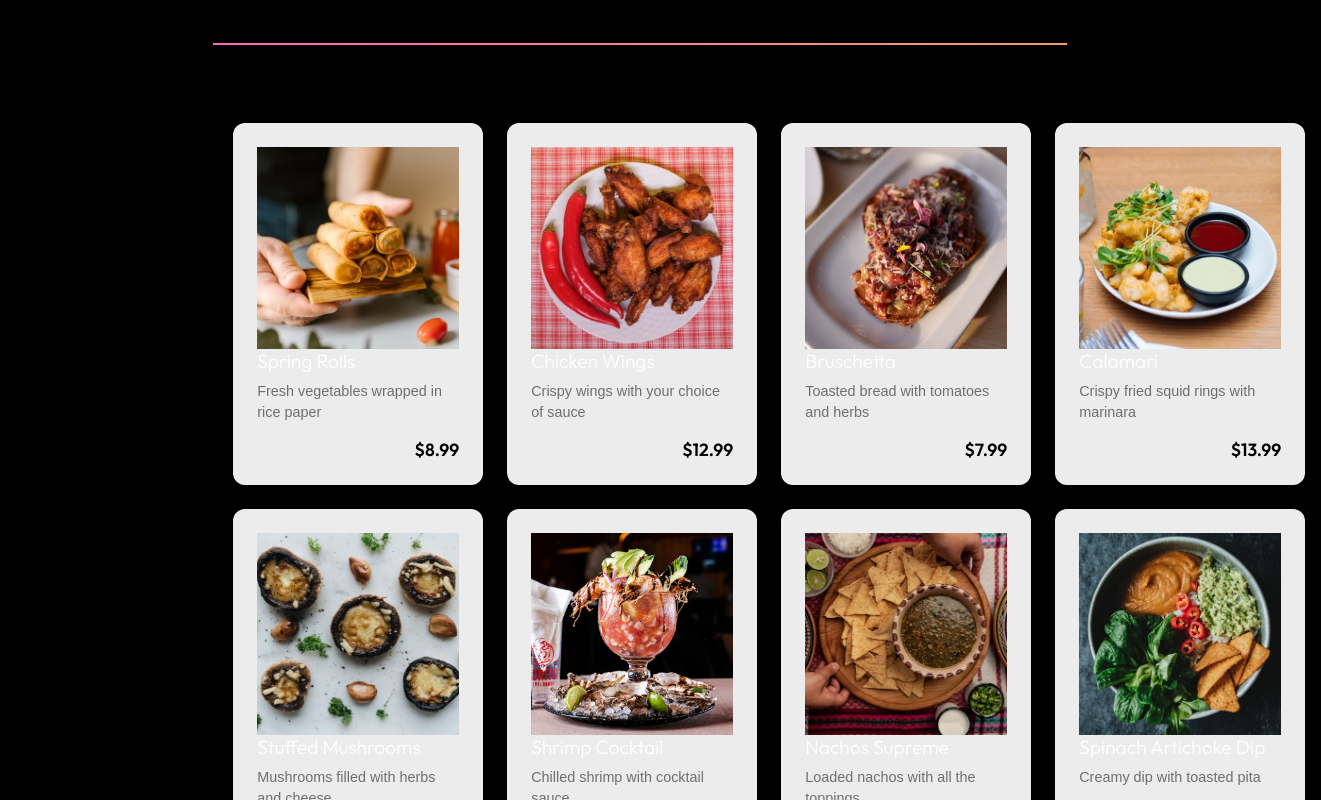
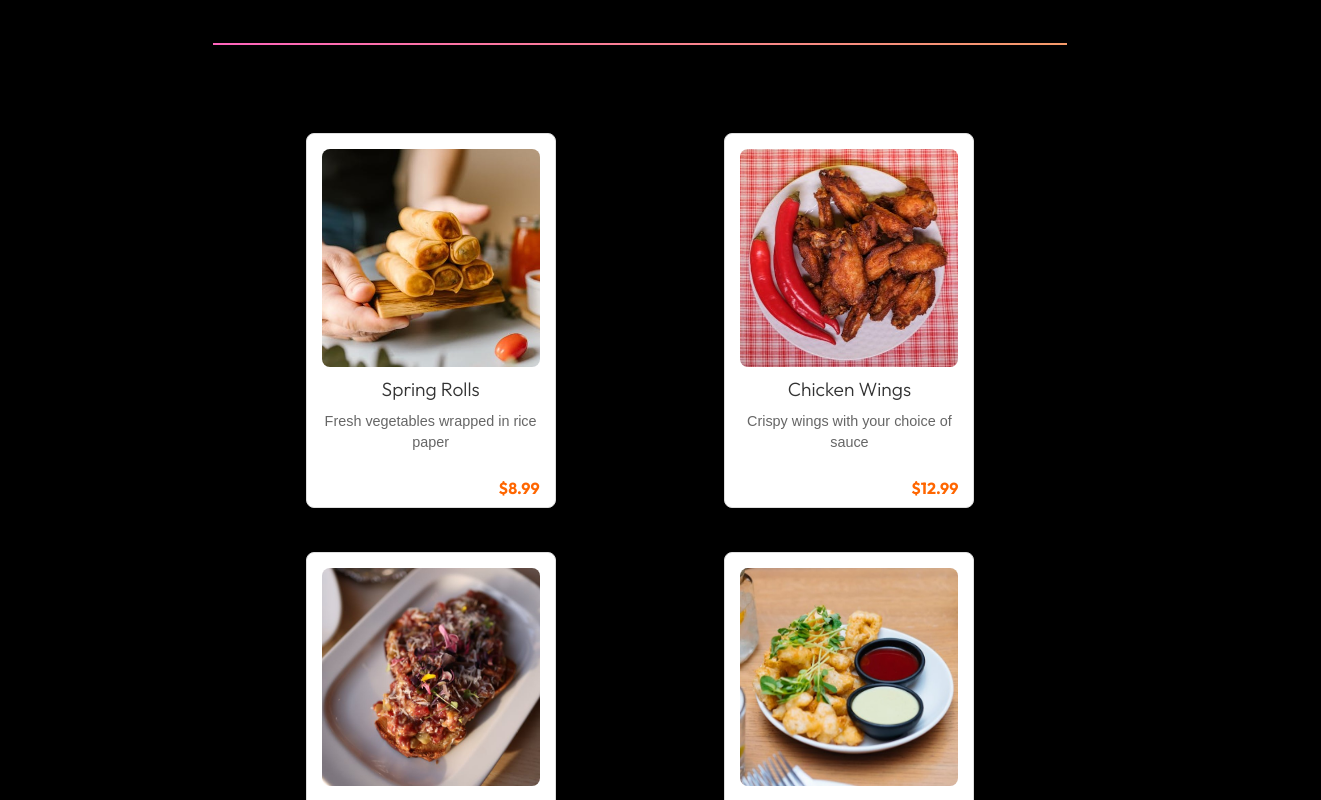
Before and after one commit to Avishka-Weerasekara/GUI, a React (Vite) app in the folder HTML/frontend/: page /menu in a window 1280 px wide. Shown: the part 620-1420 px from the top of the page, 1321 px wide, since content can reach past the window. Built offline with nearby package versions, Linux system fonts and the light colour scheme.

Commit message:
Edit menu

```diff
--- a/HTML/frontend/src/components/FoodDisplay/FoodDisplay.css
+++ b/HTML/frontend/src/components/FoodDisplay/FoodDisplay.css
@@ -32,3 +32,50 @@
     color: #000000;
     font-size: 0.9em;
 }
+.menu-items {
+    display: flex;
+    flex-wrap: wrap;
+    justify-content: space-around;
+    width: 100%;
+}
+
+.menu-item {
+    background-color: #ffffff;
+    border: 1px solid #dddddd;
+    border-radius: 8px;
+    box-shadow: 0 2px 4px rgba(0, 0, 0, 0.1);
+    margin: 10px;
+    padding: 15px;
+    width: 250px;
+    height: 375px;
+    text-align: center;
+    transition: transform 0.2s;
+}
+
+.menu-item:hover {
+    transform: scale(1.05);
+}
+
+.menu-item-image {
+    max-width: 100%;
+    border-radius: 8px;
+}
+
+.menu-item-content h3 {
+    font-size: 1.2em;
+    margin: 10px 0;
+    color: #333333;
+}
+
+.menu-item-content p {
+    color: #666666;
+    font-size: 0.9em;
+}
+
+.menu-item-content .price {
+    display: block;
+    margin-top: 10px;
+    font-size: 1em;
+    color: #ff6600;
+    font-weight: bold;
+}
```
